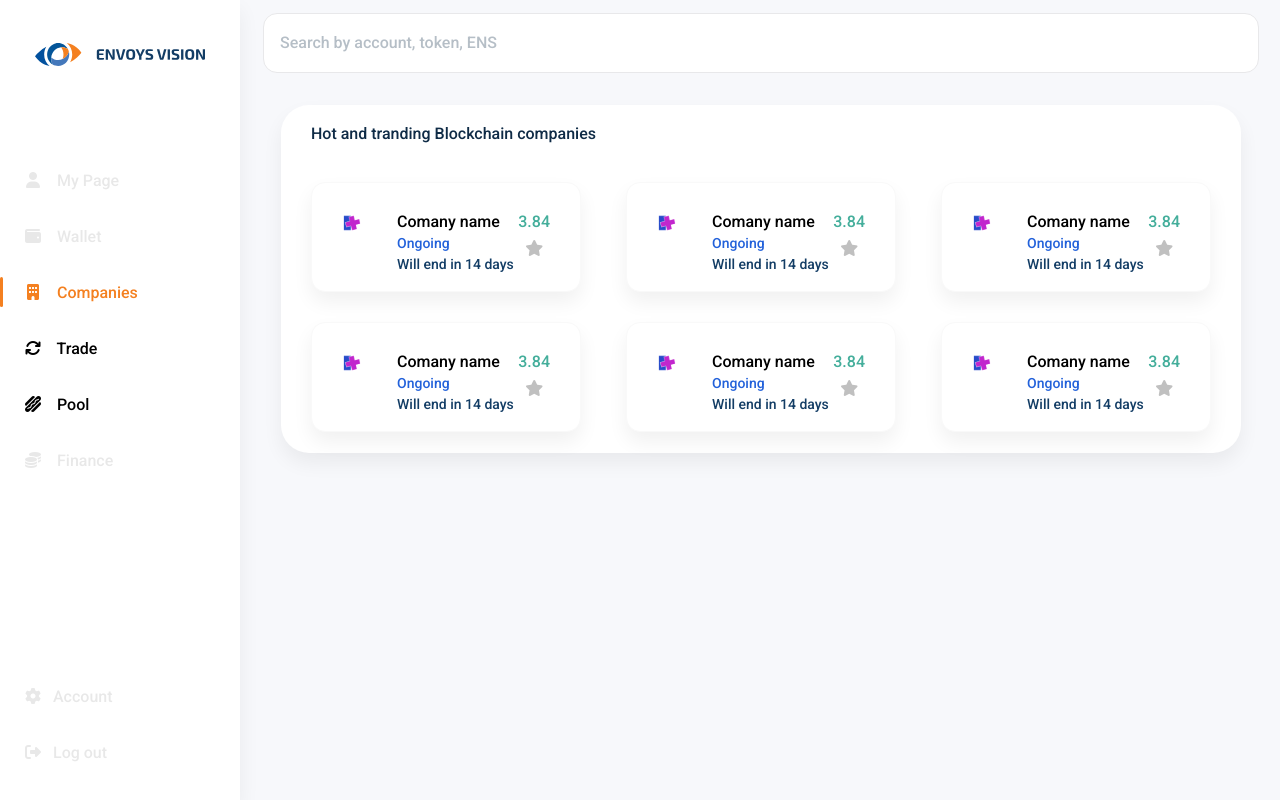
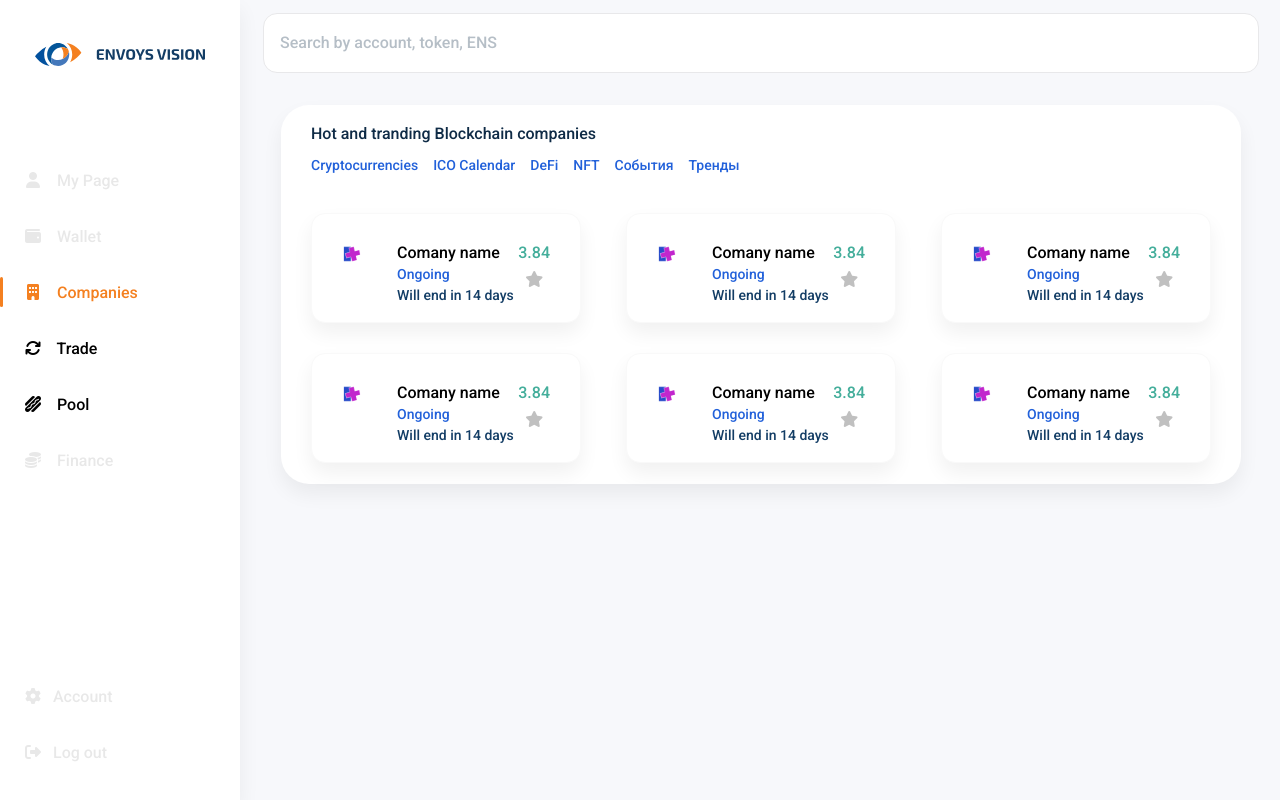
Before and after one commit to envoys-lab/envoys-frontend-new, a React (Create React App) app: page /companies in a window 1280 px wide. Built offline with nearby package versions, Linux system fonts and the light colour scheme; what @binance-chain/bsc-connector, @web3-react/core, @web3-react/injected-connector, @web3-react/walletconnect-connector would draw is missing.

Commit message:
implements: filter

```diff
--- /dev/null
+++ b/src/pages/Companies/ComponiesSort.tsx
@@ -0,0 +1,86 @@
+import React from 'react'
+import { Link } from 'react-router-dom'
+import styled from 'styled-components'
+import { Flex } from 'uikit/Flex/Flex'
+
+const CNav = styled.nav`
+    margin-top: 15px;
+`
+
+const CLink = styled(Link)`
+    font-family: Roboto;
+    font-weight: normal;
+    font-size: 14px;
+    margin:  0 15px 0 0;
+    color: rgb(34, 97, 218);
+    transition: .2s;
+    position: relative;
+
+    &:hover{
+        color: #f48020
+    }
+`
+
+const IcoDropDownWrap = styled.div`
+    position: absolute;
+    top: 100%;
+    left: 0;
+    padding: 10px 15px;
+    background: #F9F9F9;
+    border-radius: 7px;
+    z-index: 2;
+    box-shadow: 0 4px 6px rgb(210 224 233 / 30%);
+`
+
+const IcoLink = styled(CLink)`
+    padding: 10px 0;
+
+}
+`
+
+const ComponiesSort:React.FC = () => {
+    const [sortUrls, setSortUrls] = React.useState<string[]>(['Cryptocurrencies', 'ICO Calendar', 'DeFi', 'NFT', 'События', 'Тренды'])
+    const [icoLink, setIcoLink] = React.useState<boolean>(false)
+    const [iconLinks, setIconLinks] = React.useState<string[]>(['ICO', 'STO', 'IEO'])
+
+    const linkSetting = (item: string) => {
+        return item.replace(/\s+/g, '').toLowerCase()
+    }
+
+    const checkLinkIco = (item: string) => {
+        if (item === 'ICO Calendar' && icoLink) {
+            return <IcoDropDownWrap>
+                    <Flex direction='column'>
+                        {iconLinks.map((item, index) =>{
+                            return <IcoLink key={index} to={linkSetting(item)}>{item}</IcoLink>
+                        })}
+                    </Flex>
+            </IcoDropDownWrap>
+        }
+    }
+
+    const IcoLinkHandler = (item: string) => {
+        if(item === 'ICO Calendar'){
+            setIcoLink(true)
+        }
+    }
+
+    return (
+        <CNav>
+            {sortUrls.map((item, index) => {
+                return(
+                    <CLink
+                        onMouseEnter={() => IcoLinkHandler(item)}
+                        onMouseLeave={() => setIcoLink(false)}
+                        to={linkSetting(item)}
+                        key={index} >
+                        {item}
+                        {checkLinkIco(item)}
+                    </CLink>
+                )
+            })}
+        </CNav>
+    )
+}
+
+export default ComponiesSort
--- a/src/pages/Companies/index.tsx
+++ b/src/pages/Companies/index.tsx
@@ -2,6 +2,9 @@ import FullPage from 'uikit/Pages/FullPage';
 import React from 'react';
 import CompanyItem from './CompanyItem';
 import styled from 'styled-components';
+import ComponiesSort from './ComponiesSort';
+import { Flex } from 'uikit/Flex/Flex';
+import Title from 'uikit/Pages/Title';
 
 const StyledCompaniesBodyWrapper = styled.div`
   display: grid;
@@ -27,7 +30,8 @@ const StyledCompanyItem = styled.div`
 const Companies: React.FC = () => {
   return (
     <FullPage>
-      <h4 className="title">Hot and tranding Blockchain companies</h4>
+      <Title>Hot and tranding Blockchain companies</Title>
+      <ComponiesSort/>
 
       <StyledCompaniesBodyWrapper>
         <CompanyItem name="Comany name" />
--- /dev/null
+++ b/src/uikit/Flex/Flex.tsx
@@ -0,0 +1,18 @@
+import styled from 'styled-components';
+
+type Props = {
+  justify?: 'space-between' | 'space-around' | 'center' | 'flex-start' | 'flex-end';
+  align?: 'center' | 'flex-start' | 'flex-end';
+  margin?: string | '0';
+  flex?: number;
+  direction?: 'column' | 'row';
+};
+
+export const Flex = styled.div<Props>`
+  display: flex;
+  flex: ${(props) => props.flex || 'none'};
+  justify-content: ${(props) => props.justify || 'stretch'};
+  align-items: ${(props) => props.align || 'stretch'};
+  flex-direction: ${(props) => props.direction || 'row'};
+  margin: ${(props) => props.margin};
+`;
--- a/src/uikit/Pages/Title.tsx
+++ b/src/uikit/Pages/Title.tsx
@@ -1,7 +1,17 @@
 import React from 'react';
+import styled from 'styled-components';
+
+const TitleS = styled.h3`
+  font-family: Roboto;
+  font-style: normal;
+  font-weight: 500;
+  font-size: 16px;
+  color: #0F2B46;
+`
+
 
 const Title: React.FC<{ children?: React.ReactNode }> = ({ children }) => {
-  return <>{children}</>;
+  return <TitleS>{children}</TitleS>;
 };
 
 export default Title;
```
